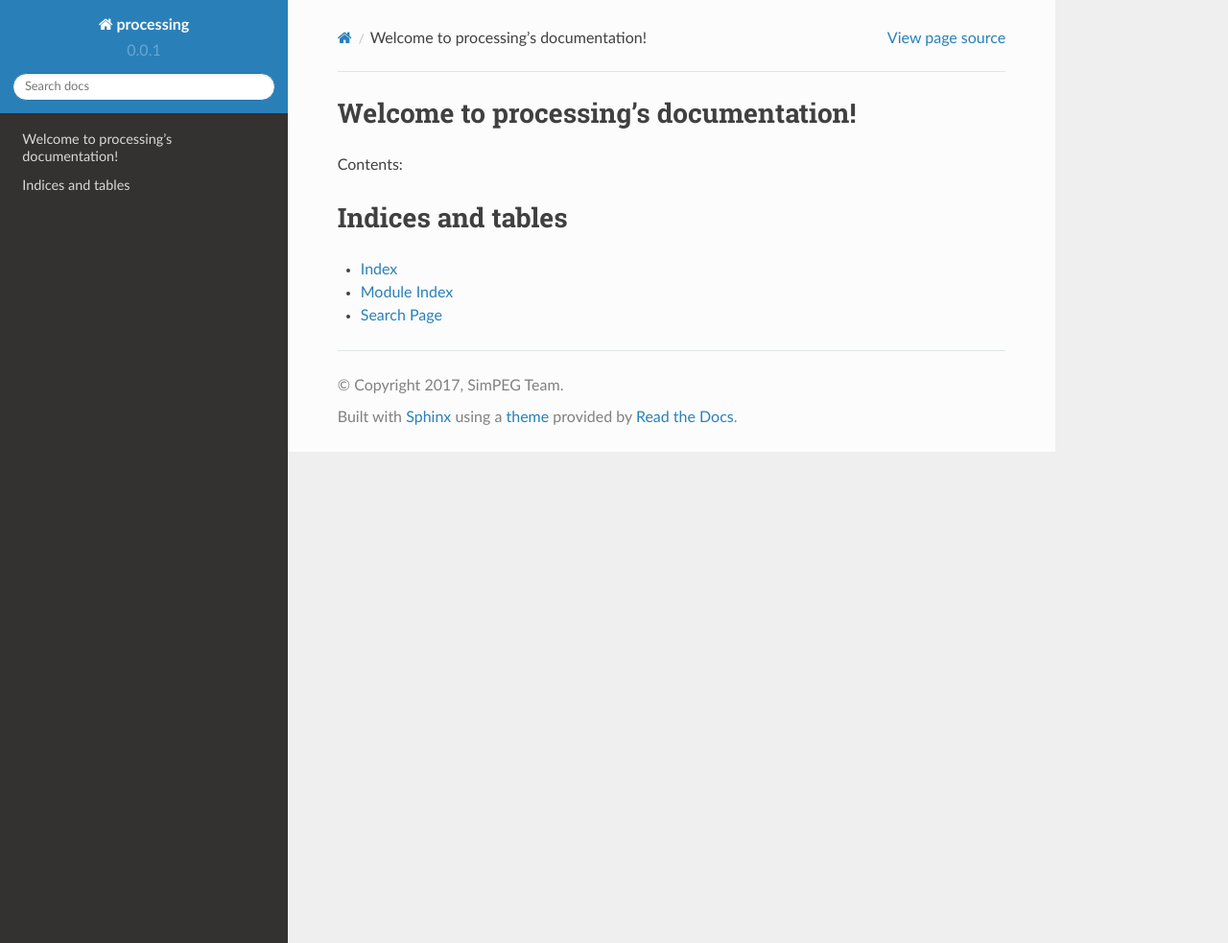
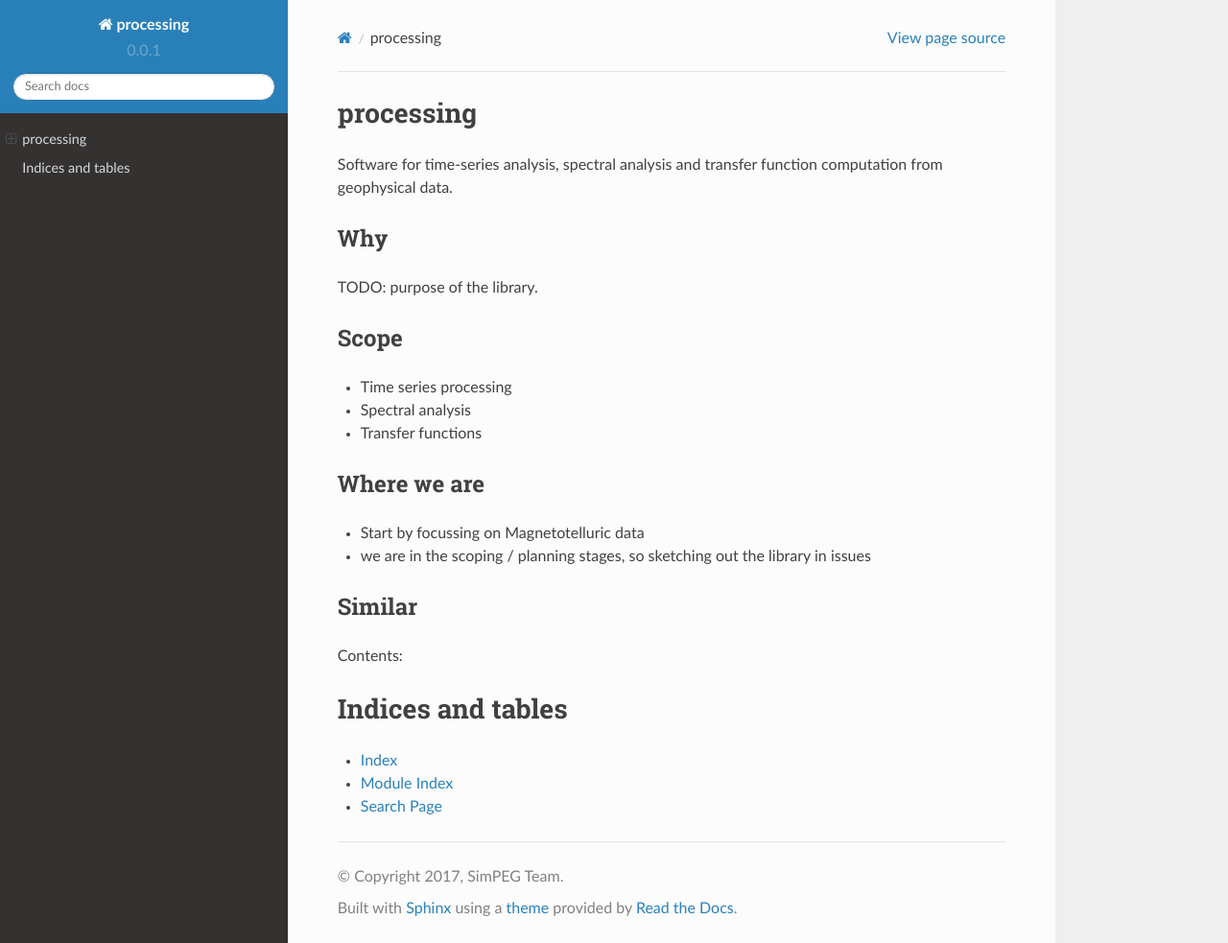
Before and after one commit to simpeg/processing, a Sphinx documentation site: the page built from docs/index.rst, in a window 1280 px wide and 983 px high. Shown: the whole window at 96% size. Built offline with Sphinx 7.4.7 and the Read the Docs theme 2.0.0, drawn with Linux system fonts in a browser that asks for light colours.

Commit message:
use rst for readme and include readme in docs

```diff
--- /dev/null
+++ b/README.rst
@@ -0,0 +1,23 @@
+processing
+==========
+
+Software for time-series analysis, spectral analysis and transfer function computation from geophysical data.
+
+Why
+---
+
+TODO: purpose of the library.
+
+Scope
+-----
+- Time series processing
+- Spectral analysis
+- Transfer functions
+
+Where we are
+------------
+- Start by focussing on Magnetotelluric data
+- we are in the scoping / planning stages, so sketching out the library in issues
+
+Similar
+-------
--- a/docs/index.rst
+++ b/docs/index.rst
@@ -1,10 +1,6 @@
-.. processing documentation master file, created by
-   sphinx-quickstart on Sat May  6 13:17:15 2017.
-   You can adapt this file completely to your liking, but it should at least
-   contain the root `toctree` directive.
+.. _index:
 
-Welcome to processing's documentation!
-======================================
+.. include:: ../README.rst
 
 Contents:
 
```
Also changed, not shown: README.md (deleted, +0 -17 lines).
